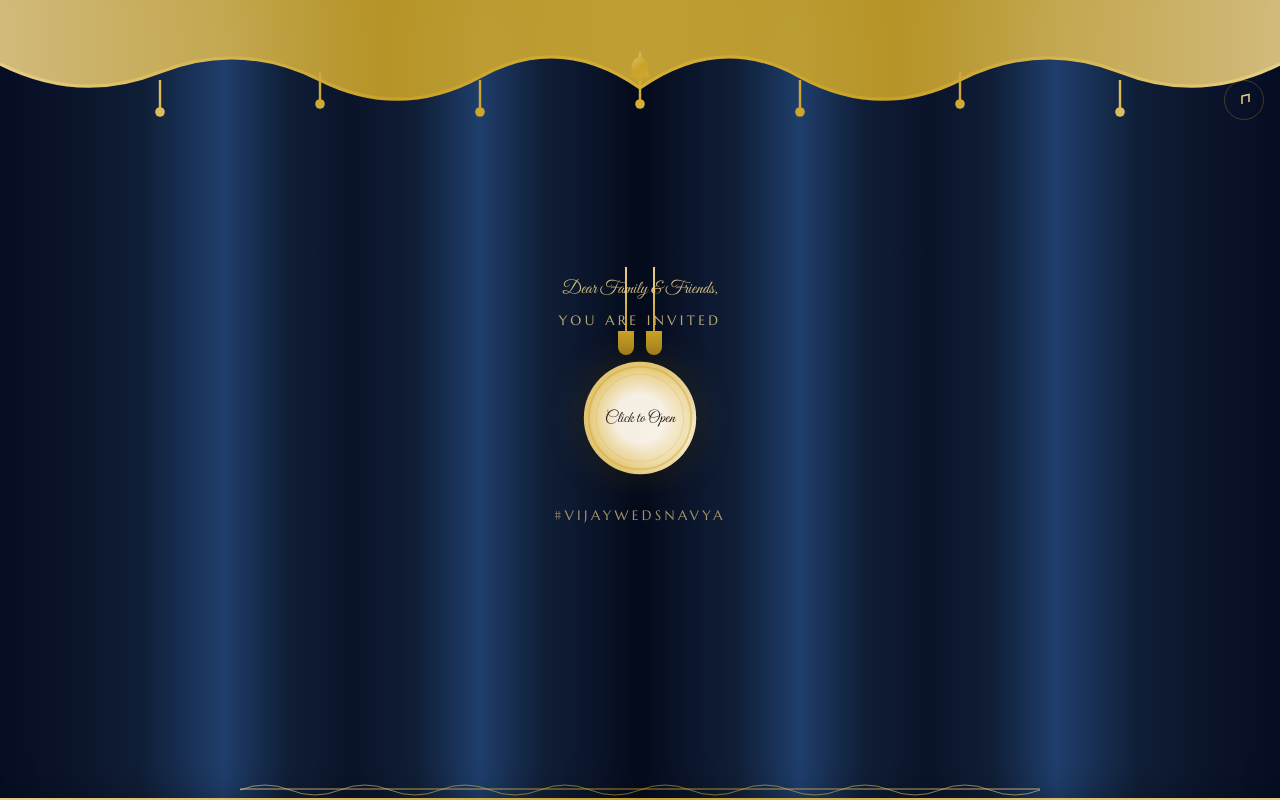
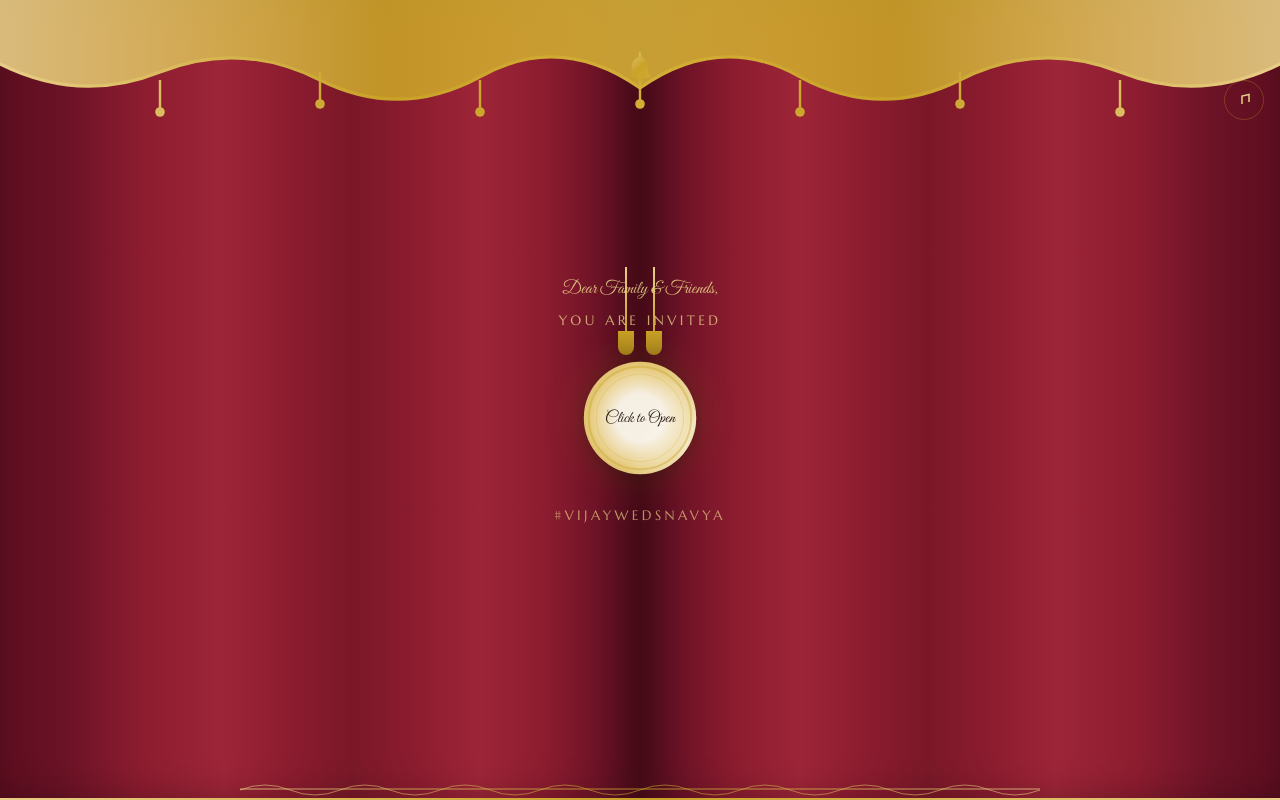
Before and after one commit to vinodachar/VijayWedsNavya, a React (Vite) app: page / in a window 1280 px wide. Built offline with nearby package versions, Linux system fonts and the light colour scheme; a web font is replaced by a local one.

Commit message:
Keep curtain gate red velvet, while retaining navy blue and gold theme on invitation content

```diff
--- a/src/index.css
+++ b/src/index.css
@@ -279,19 +279,19 @@ body.scroll-locked {
 .curtain-panel {
   background:
     linear-gradient(90deg,
-      rgba(10, 19, 41, 0.3) 0%,
+      rgba(92, 14, 31, 0.3) 0%,
       transparent 8%,
       transparent 15%,
-      rgba(10, 19, 41, 0.15) 20%,
+      rgba(92, 14, 31, 0.15) 20%,
       transparent 30%,
       transparent 40%,
-      rgba(10, 19, 41, 0.2) 45%,
+      rgba(92, 14, 31, 0.2) 45%,
       transparent 55%,
       transparent 65%,
-      rgba(10, 19, 41, 0.15) 70%,
+      rgba(92, 14, 31, 0.15) 70%,
       transparent 80%,
       transparent 90%,
-      rgba(10, 19, 41, 0.3) 100%
+      rgba(92, 14, 31, 0.3) 100%
     ),
     linear-gradient(180deg,
       rgba(0, 0, 0, 0.15) 0%,
@@ -302,22 +302,22 @@ body.scroll-locked {
 }
 
 .curtain-left {
-  background-color: #0A1329;
+  background-color: #7A1828;
   background-image:
     linear-gradient(90deg,
-      #050E24 0%, #0A1329 10%, #0F1E36 22%, #1F3E6C 35%,
-      #0F1E36 45%, #0A1329 55%, #0F1E36 65%, #1F3E6C 75%,
-      #0F1E36 85%, #0A1329 95%, #050E24 100%
+      #5C0E1F 0%, #6B1226 10%, #8C1C2F 22%, #9E2538 35%,
+      #8C1C2F 45%, #7A1828 55%, #8C1C2F 65%, #9E2538 75%,
+      #8C1C2F 85%, #6B1226 95%, #5C0E1F 100%
     );
 }
 
 .curtain-right {
-  background-color: #0A1329;
+  background-color: #7A1828;
   background-image:
     linear-gradient(90deg,
-      #050E24 0%, #0A1329 5%, #0F1E36 15%, #1F3E6C 25%,
-      #0F1E36 35%, #0A1329 45%, #0F1E36 55%, #1F3E6C 65%,
-      #0F1E36 78%, #0A1329 90%, #050E24 100%
+      #5C0E1F 0%, #6B1226 5%, #8C1C2F 15%, #9E2538 25%,
+      #8C1C2F 35%, #7A1828 45%, #8C1C2F 55%, #9E2538 65%,
+      #8C1C2F 78%, #6B1226 90%, #5C0E1F 100%
     );
 }
 
```
